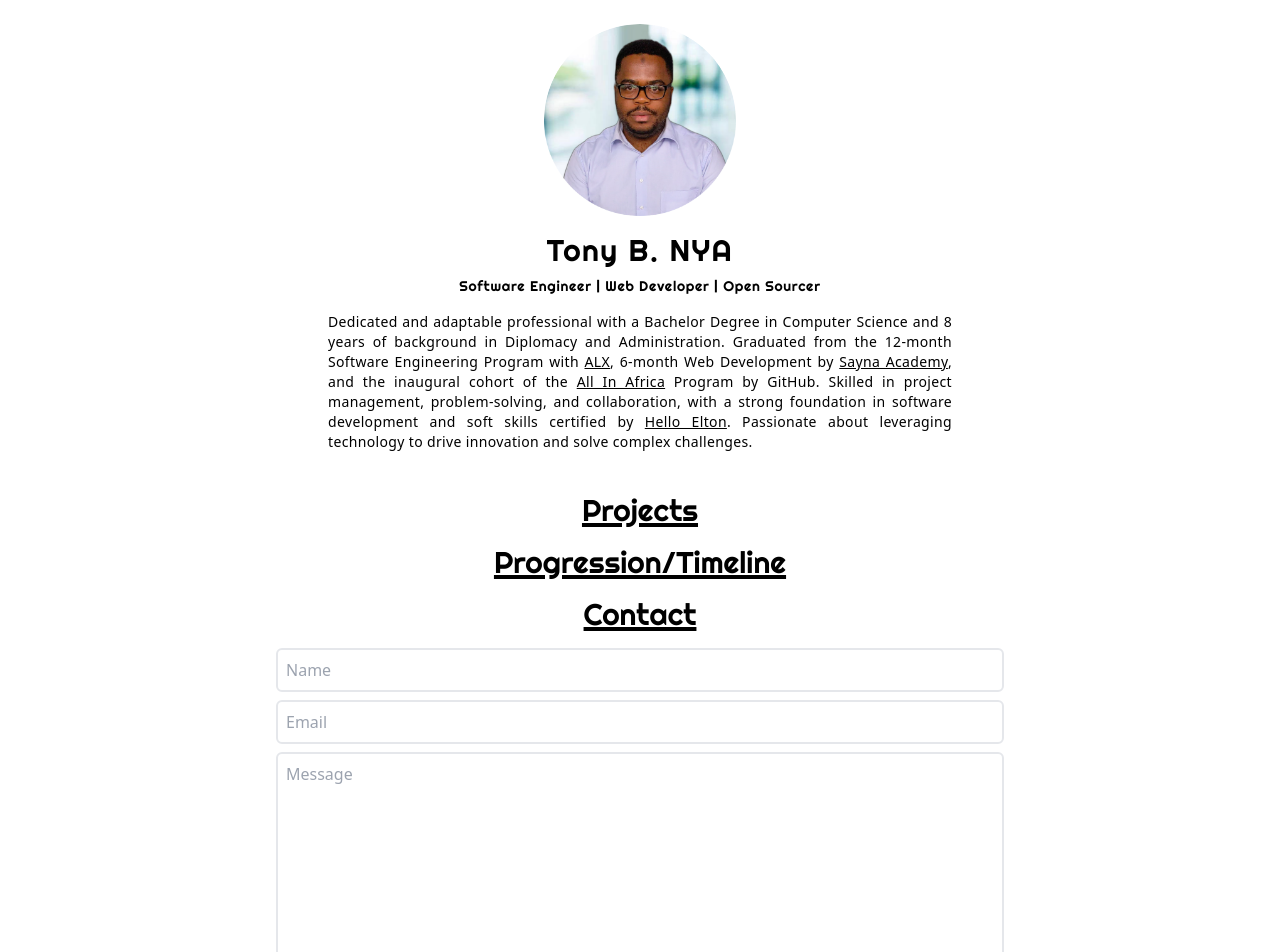
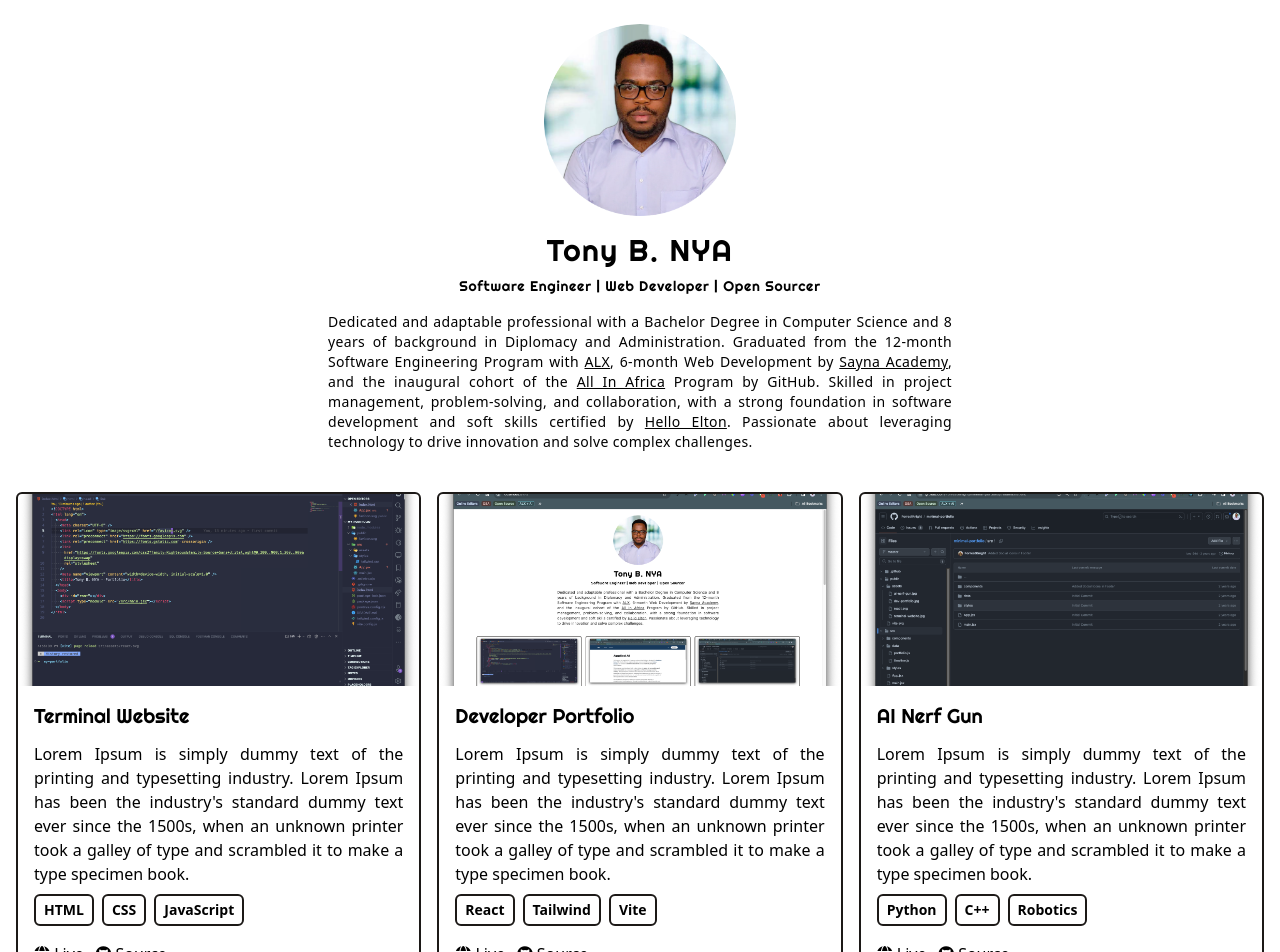
Before and after one commit to tonybnya/portfolio, a React (Vite) app: page / in a window 1280 px wide. Shown: the top 952 px of the page. Built offline with nearby package versions, Linux system fonts and the light colour scheme.

Commit message:
feat: add Projects component

```diff
--- a/index.html
+++ b/index.html
@@ -3,6 +3,13 @@
   <head>
     <meta charset="UTF-8" />
     <link rel="icon" type="image/svg+xml" href="/favicon.svg" />
+    <link
+      rel="stylesheet"
+      href="https://cdnjs.cloudflare.com/ajax/libs/font-awesome/6.5.1/css/all.min.css"
+      integrity="sha512-DTOQO9RWCH3ppGqcWaEA1BIZOC6xxalwEsw9c2QQeAIftl+Vegovlnee1c9QX4TctnWMn13TZye+giMm8e2LwA=="
+      crossorigin="anonymous"
+      referrerpolicy="no-referrer"
+    />
     <link rel="preconnect" href="https://fonts.googleapis.com" />
     <link rel="preconnect" href="https://fonts.gstatic.com" crossorigin />
     <link
--- /dev/null
+++ b/src/components/ProjectItem.jsx
@@ -0,0 +1,30 @@
+import React from 'react'
+
+function ProjectItem({ imgUrl, title, description, stack, link, source }) {
+  return (
+      <div className="border-2 border-stone-900 rounded-md overflow-hidden">
+          <img
+            src={imgUrl}
+            alt="portfolio"
+            className="w-full h-36 md:h-48 object-cover"
+         />
+         <div className="w-full p-4">
+            <h3 className="text-lg md:text-xl mb-2 md:mb-3 font-righteous">{title}</h3>
+            <p className='text-justify mb-2 font-light'>{description}</p>
+            <p className="flex flex-wrap gap-2 flex-row items-center justify-start mb-4 text-xs md:text-sm">
+               {stack.map(item => (
+                  <span className="inline-block px-2 py-1 font-semibold border-2 border-stone-900 rounded-md">
+                     {item}
+                  </span>
+               ))}
+            </p>
+              <div className='flex gap-3'>
+                  <a href={link} target='_blank'><i class="fa-solid fa-globe"></i> Live</a>
+                  <a href={source} target='_blank'><i class="fa-brands fa-github"></i> Source</a>
+            </div>
+         </div>
+    </div>
+  )
+}
+
+export default ProjectItem
--- a/src/components/Projects.jsx
+++ b/src/components/Projects.jsx
@@ -1,10 +1,24 @@
 import React from 'react'
 import Title from './Title'
+import projects from '../data/projects'
+import ProjectItem from './ProjectItem'
 
 function Projects() {
   return (
-    <div>
-      <Title>Projects</Title>
+    <div className="flex flex-col md:flex-row items-center justify-center mb-12">
+      {/* <Title>Projects</Title> */}
+      <div className="grid grid-cols-1 md:grid-cols-2 lg:grid-cols-3 gap-4">
+        {projects.map(project => (
+            <ProjectItem
+              imgUrl={project.imgUrl}
+              title={project.title}
+              description={project.description}
+              stack={project.stack}
+              link={project.link}
+              source={project.source}
+            />
+        ))}
+      </div>
     </div>
   )
 }
--- a/src/data/projects.js
+++ b/src/data/projects.js
@@ -1,3 +1,28 @@
-const projects = [];
+const projects = [
+    {
+        imgUrl: '/assets/1.png',
+        title: 'Terminal Website',
+        description: "Lorem Ipsum is simply dummy text of the printing and typesetting industry. Lorem Ipsum has been the industry's standard dummy text ever since the 1500s, when an unknown printer took a galley of type and scrambled it to make a type specimen book.",
+        stack: ['HTML', 'CSS', 'JavaScript'],
+        link: 'https://fkcodes.com',
+        source: 'https://fkcodes.com',
+     },
+     {
+        imgUrl: '/assets/2.png',
+        title: 'Developer Portfolio',
+        description: "Lorem Ipsum is simply dummy text of the printing and typesetting industry. Lorem Ipsum has been the industry's standard dummy text ever since the 1500s, when an unknown printer took a galley of type and scrambled it to make a type specimen book.",
+        stack: ['React', 'Tailwind', 'Vite'],
+        link: 'https://thehackershideout.com',
+        source: 'https://thehackershideout.com',
+     },
+     {
+        imgUrl: '/assets/3.png',
+        title: 'AI Nerf Gun',
+        description: "Lorem Ipsum is simply dummy text of the printing and typesetting industry. Lorem Ipsum has been the industry's standard dummy text ever since the 1500s, when an unknown printer took a galley of type and scrambled it to make a type specimen book.",
+        stack: ['Python', 'C++', 'Robotics'],
+        link: 'https://youtu.be/A8eegxL82PI',
+        source: 'https://youtu.be/A8eegxL82PI',
+     },
+];
 
 export default projects;
```
Also changed, not shown: public/assets/2.png.
